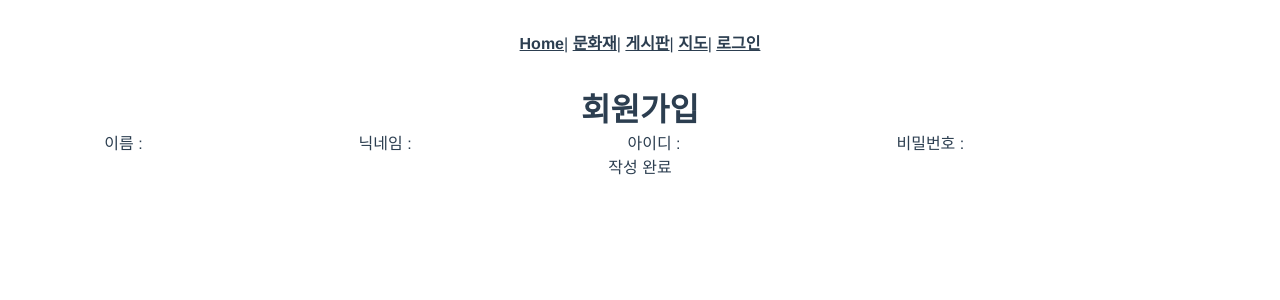
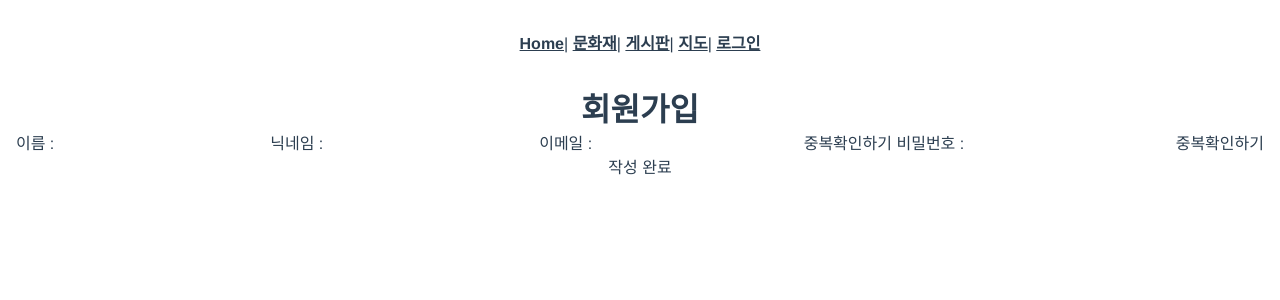
Before and after one commit to REXIANN/munjigi, a Vue app in the folder frontend/: page /signup in a window 1280 px wide. Shown: the top 300 px of the page. Built offline with nearby package versions, Linux system fonts and the light colour scheme.

Commit message:
S03P22A302-39 | updated feature | 회원가입 버튼 추가

```diff
--- a/frontend/src/views/Login.vue
+++ b/frontend/src/views/Login.vue
@@ -1,7 +1,7 @@
 <template>
   <div>
-    <h1>로그인</h1>아이디 :
-    <input type="text" v-model="loginData.username" placeholder="닉네임을 입력해주세요." autofocus />
+    <h1>로그인</h1>이메일 :
+    <input type="text" v-model="loginData.username" placeholder="이메일을 입력해주세요." autofocus />
     비밀번호 :
     <input type="password" v-model="loginData.password" />
     <div>
--- a/frontend/src/views/Signup.vue
+++ b/frontend/src/views/Signup.vue
@@ -4,10 +4,13 @@
     <input type="text" v-model="signupData.username" />
     닉네임 :
     <input type="text" v-model="signupData.nickname" />
-    아이디 :
+    이메일 :
     <input type="email" v-model="signupData.email" />
+    <button @click="checkEmail(signupData.email)">중복확인하기</button>
     비밀번호 :
     <input type="password" v-model="signupData.password" />
+    <button @click="checkPassword(signupData.password)">중복확인하기</button>
+
     <div>
       <button @click="signup(signupData)">작성 완료</button>
     </div>
@@ -21,6 +24,8 @@ export default {
   name: "Signup",
   methods: {
     ...mapActions(["signup"]),
+    ...mapActions(["checkEmail"]),
+    ...mapActions(["checkPassword"]),
   },
   data() {
     return {
--- a/frontend/src/vuex/actions.js
+++ b/frontend/src/vuex/actions.js
@@ -12,4 +12,12 @@ export default {
     console.log(signupData);
     console.log(state, commit);
   },
+  checkEmail({ state, commit }, email) {
+    console.log(email);
+    console.log(state, commit);
+  },
+  checkPassword({ state, commit }, password) {
+    console.log(password);
+    console.log(state, commit);
+  },
 };
```
